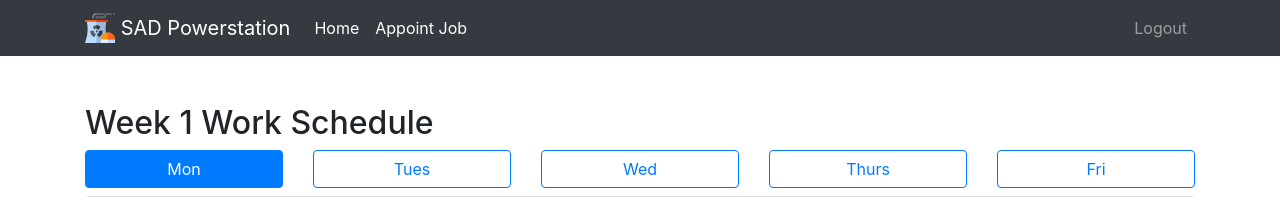
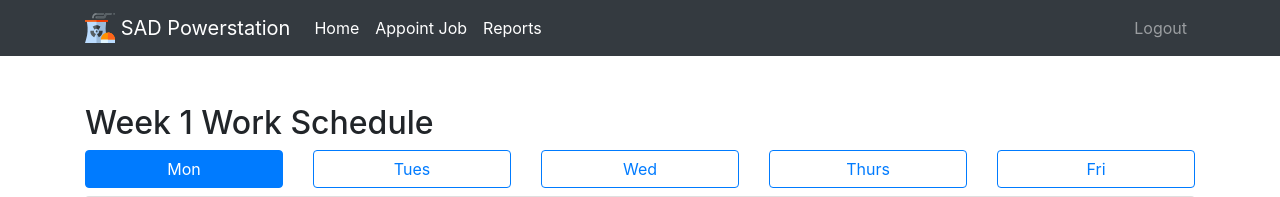
Before and after one commit to ChickenDeAlecay/ODMPortfolio, a PHP site: page /index.php in a window 1280 px wide. Shown: the top 197 px of the page. Run offline with PHP 8.4, Linux system fonts and the light colour scheme; a user stored in the database is signed in; data comes from the database, SQL or seed files in the repository; data that the repository does not hold is empty.

Commit message:
Add Reports link to navigation menu

```diff
--- a/includes/nav.php
+++ b/includes/nav.php
@@ -18,6 +18,9 @@
                 <li class="nav-item active">
                     <a class="nav-link" href="appoint_job.php">Appoint Job</a>
                 </li>
+                <li class="nav-item active">
+                    <a class="nav-link" href="reports.php">Reports</a>
+                </li>
             </ul>
             <div class="topnav-right">
                 <ul class="navbar-nav mr-auto">
```
